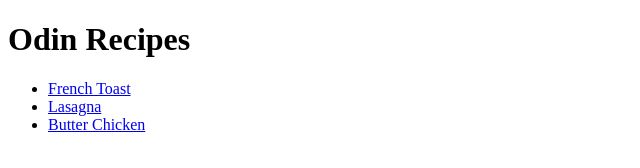
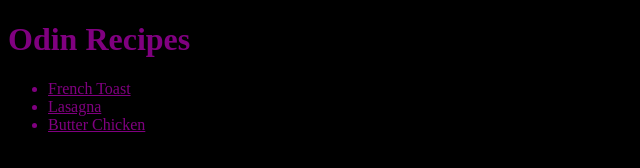
Before and after one commit to rakshak0/odin-recipes, a plain HTML site: page index.html in a window 1280 px wide. Shown: the whole page, without its empty margins (0-640 px from the left). Drawn offline with Linux system fonts and the light colour scheme.

Commit message:
css change experimental

```diff
--- a/index.html
+++ b/index.html
@@ -4,6 +4,7 @@
     <meta charset="UTF-8">
     <meta name="viewport" content="width=device-width, initial-scale=1.0">
     <title>Odin Recipes</title>
+    <link rel="stylesheet" href="style.css">
 </head>
 <body>
     <h1>Odin Recipes</h1>
--- a/style.css
+++ b/style.css
@@ -0,0 +1,4 @@
+*{
+    color: purple;
+    background-color: black;
+}
```
